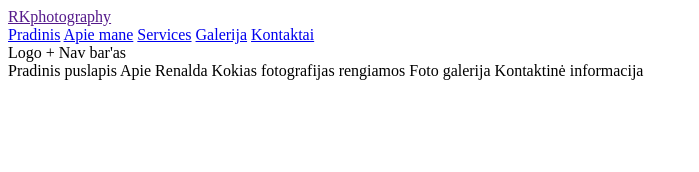
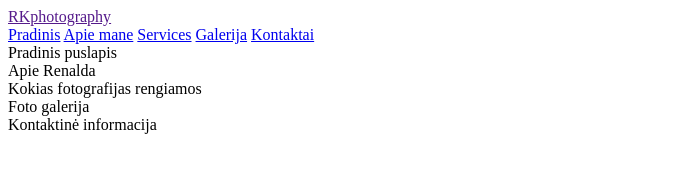
Before and after one commit to MantvydasLabane/Renaldos_portfolio, a website: page index.html in a window 1280 px wide. Shown: the whole page, without its empty margins (0-699 px from the left). Drawn offline with Linux system fonts and the light colour scheme.

Commit message:
Index.html basic

```diff
--- a/index.html
+++ b/index.html
@@ -22,28 +22,37 @@
                 </nav>
             </div>
 
-    Logo + Nav bar'as
     <!-- Header End-->
         </div>
     </header>
     <!-- Hero Start-->
+        <div>
     Pradinis puslapis
+        </div>
     <!-- Hero End-->
 
     <!-- About Me Start-->
+        <div>
     Apie Renalda
+        </div>
     <!-- About Me End-->
 
     <!-- Services Start-->
+        <div>
     Kokias fotografijas rengiamos
+        </div>
     <!-- Services End-->
 
     <!-- Gallery Start-->
+        <div>
     Foto galerija
+        </div>
     <!-- Gallery End-->
 
     <!-- Contact Us Start-->
+        <div>
     Kontaktinė informacija
+        </div>
     <!-- Contact Us End-->
 </body>
 </html>
```
